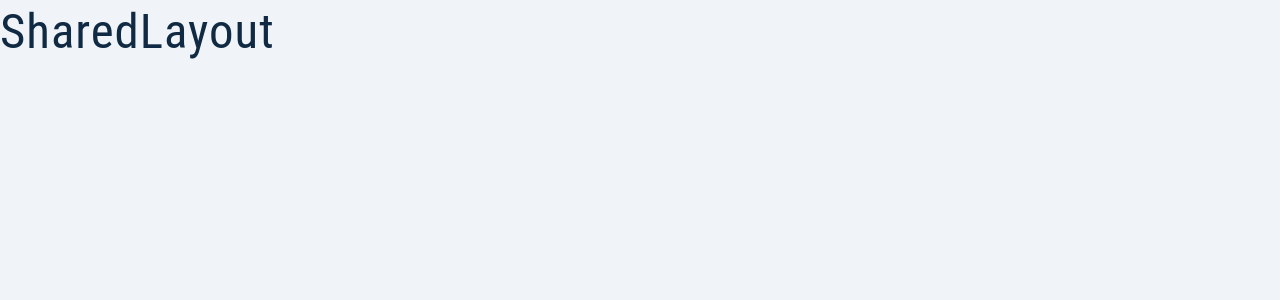
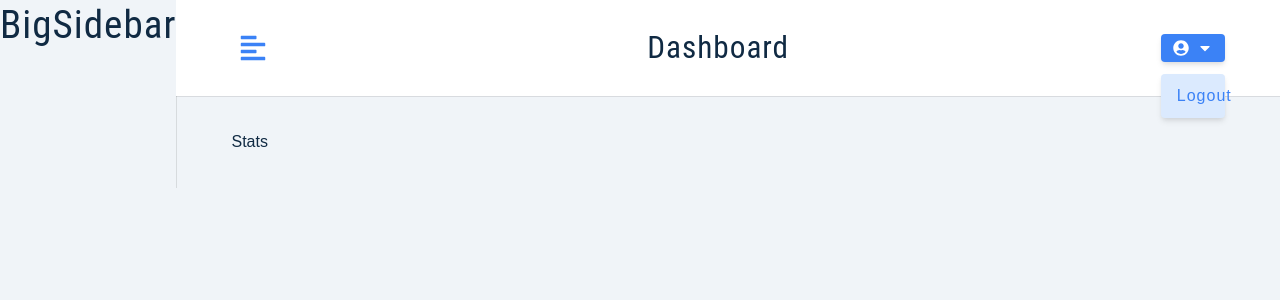
Before and after one commit to BAslani/jobster, a React (Vite) app: page / in a window 1280 px wide. Shown: the top 300 px of the page. Built offline with nearby package versions, Linux system fonts and the light colour scheme.

Commit message:
Build: setup layout and Navbar

```diff
--- /dev/null
+++ b/src/components/BigSidebar.jsx
@@ -0,0 +1,78 @@
+import styled from 'styled-components'
+
+const BigSidebar = () => {
+  return (
+    <Wrapper>
+      <h2>
+        BigSidebar
+      </h2>
+    </Wrapper>
+  )
+}
+
+const Wrapper = styled.aside`
+  display: none;
+  @media (min-width: 992px) {
+    display: block;
+    box-shadow: 1px 0px 0px 0px rgba(0, 0, 0, 0.1);
+    .sidebar-container {
+      background: var(--white);
+      min-height: 100vh;
+      height: 100%;
+      width: 250px;
+      margin-left: -250px;
+      transition: var(--transition);
+    }
+    .content {
+      position: sticky;
+      top: 0;
+    }
+    .show-sidebar {
+      margin-left: 0;
+    }
+    header {
+      height: 6rem;
+      display: flex;
+      align-items: center;
+      padding-left: 2.5rem;
+    }
+    .nav-links {
+      padding-top: 2rem;
+      display: flex;
+      flex-direction: column;
+    }
+    .nav-link {
+      display: flex;
+      align-items: center;
+      color: var(--grey-500);
+      padding: 1rem 0;
+      padding-left: 2.5rem;
+      text-transform: capitalize;
+      transition: var(--transition);
+    }
+    .nav-link:hover {
+      background: var(--grey-50);
+      padding-left: 3rem;
+      color: var(--grey-900);
+    }
+    .nav-link:hover .icon {
+      color: var(--primary-500);
+    }
+    .icon {
+      font-size: 1.5rem;
+      margin-right: 1rem;
+      display: grid;
+      place-items: center;
+      transition: var(--transition);
+    }
+    .active {
+      color: var(--grey-900);
+    }
+    .active .icon {
+      color: var(--primary-500);
+    }
+  }
+`
+
+
+export default BigSidebar
--- /dev/null
+++ b/src/components/Navbar.jsx
@@ -0,0 +1,123 @@
+import styled from 'styled-components'
+import { FaAlignLeft, FaUserCircle, FaCaretDown } from 'react-icons/fa';
+import Logo from './Logo';
+import { useState } from 'react';
+import { useDispatch, useSelector } from 'react-redux';
+
+const Navbar = () => {
+  const { user } = useSelector((store) => store.user)
+  const dispatch = useDispatch()
+  return (
+    <Wrapper>
+      <div className="nav-center">
+        <button type="button" className="toggle-btn" onClick={()=>console.log('toggle sidebar')}>
+          <FaAlignLeft />
+        </button>
+        <div>
+          <Logo />
+          <h3 className="logo-text">
+            dashboard
+          </h3>
+        </div>
+        <div className="btn-container">
+          <button type="button" className="btn" onClick={()=> console.log('toggle log out')}>
+            <FaUserCircle />
+            { user ?.name }
+            <FaCaretDown />
+          </button>
+          <div className="dropdown show-dropdown">
+            <button type="button" className="dropdown-btn" onClick={()=> console.log('log out')}>
+              logout
+            </button>
+          </div>
+        </div>
+      </div>
+    </Wrapper>
+  )
+}
+
+
+const Wrapper = styled.nav`
+  height: var(--nav-height);
+  display: flex;
+  align-items: center;
+  justify-content: center;
+  box-shadow: 0 1px 0px 0px rgba(0, 0, 0, 0.1);
+  .logo {
+    display: flex;
+    align-items: center;
+    width: 100px;
+  }
+  .nav-center {
+    display: flex;
+    width: 90vw;
+    align-items: center;
+    justify-content: space-between;
+  }
+  .toggle-btn {
+    background: transparent;
+    border-color: transparent;
+    font-size: 1.75rem;
+    color: var(--primary-500);
+    cursor: pointer;
+    display: flex;
+    align-items: center;
+  }
+  background: var(--white);
+  .btn-container {
+    position: relative;
+  }
+  .btn {
+    display: flex;
+    align-items: center;
+    justify-content: center;
+    gap: 0 0.5rem;
+    position: relative;
+    box-shadow: var(--shadow-2);
+  }
+
+  .dropdown {
+    position: absolute;
+    top: 40px;
+    left: 0;
+    width: 100%;
+    background: var(--primary-100);
+    box-shadow: var(--shadow-2);
+    padding: 0.5rem;
+    text-align: center;
+    visibility: hidden;
+    border-radius: var(--borderRadius);
+  }
+  .show-dropdown {
+    visibility: visible;
+  }
+  .dropdown-btn {
+    background: transparent;
+    border-color: transparent;
+    color: var(--primary-500);
+    letter-spacing: var(--letterSpacing);
+    text-transform: capitalize;
+    cursor: pointer;
+  }
+  .logo-text {
+    display: none;
+    margin: 0;
+  }
+  @media (min-width: 992px) {
+    position: sticky;
+    top: 0;
+
+    .nav-center {
+      width: 90%;
+    }
+    .logo {
+      display: none;
+    }
+    .logo-text {
+      display: block;
+    }
+  }
+`
+
+
+export default Navbar
--- /dev/null
+++ b/src/components/SmallSidebar.jsx
@@ -0,0 +1,88 @@
+import styled from 'styled-components'
+
+const SmallSidebar = () => {
+  return (
+    <Wrapper>
+      <h2>
+        SmallSidebar
+      </h2>
+    </Wrapper>
+  )
+}
+
+const Wrapper = styled.aside`
+  @media (min-width: 992px) {
+    display: none;
+  }
+  .sidebar-container {
+    position: fixed;
+    inset: 0;
+    background: rgba(0, 0, 0, 0.7);
+    display: flex;
+    justify-content: center;
+    align-items: center;
+    z-index: -1;
+    opacity: 0;
+    transition: var(--transition);
+  }
+  .show-sidebar {
+    z-index: 99;
+    opacity: 1;
+  }
+  .content {
+    background: var(--white);
+    width: var(--fluid-width);
+    height: 95vh;
+    border-radius: var(--borderRadius);
+    padding: 4rem 2rem;
+    position: relative;
+    display: flex;
+    align-items: center;
+    flex-direction: column;
+  }
+  .close-btn {
+    position: absolute;
+    top: 10px;
+    left: 10px;
+    background: transparent;
+    border-color: transparent;
+    font-size: 2rem;
+    color: var(--red-dark);
+    cursor: pointer;
+  }
+  .nav-links {
+    padding-top: 2rem;
+    display: flex;
+    flex-direction: column;
+  }
+  .nav-link {
+    display: flex;
+    align-items: center;
+    color: var(--grey-500);
+    padding: 1rem 0;
+    text-transform: capitalize;
+    transition: var(--transition);
+  }
+  .nav-link:hover {
+    color: var(--grey-900);
+  }
+  .nav-link:hover .icon {
+    color: var(--primary-500);
+  }
+  .icon {
+    font-size: 1.5rem;
+    margin-right: 1rem;
+    display: grid;
+    place-items: center;
+    transition: var(--transition);
+  }
+  .active {
+    color: var(--grey-900);
+  }
+  .active .icon {
+    color: var(--primary-500);
+  }
+`
+
+
+export default SmallSidebar
--- a/src/components/index.jsx
+++ b/src/components/index.jsx
@@ -1,4 +1,9 @@
 import Logo from "./Logo";
 import FormRow from "./FormRow";
+import Navbar from './Navbar'
+import BigSidebar from './BigSidebar'
+import SmallSidebar from './SmallSidebar'
 
-export {Logo, FormRow}
+export {
+    Logo, FormRow, Navbar, BigSidebar, SmallSidebar
+}
--- a/src/pages/dashboard/SharedLayout.jsx
+++ b/src/pages/dashboard/SharedLayout.jsx
@@ -1,9 +1,42 @@
-import React from 'react'
+import styled from 'styled-components'
+import { Outlet } from 'react-router-dom'
+import { BigSidebar, SmallSidebar, Navbar } from '../../components'
 
 const SharedLayout = () => {
   return (
-    <h1>SharedLayout</h1>
+    <Wrapper>
+      <main className="dashboard">
+        <SmallSidebar />
+        <BigSidebar />
+        <div>
+          <Navbar />
+          <div className="dashboard-page">
+            <Outlet />
+          </div>
+        </div>
+      </main>
+    </Wrapper>
   )
 }
 
+const Wrapper = styled.section`
+  .dashboard {
+    display: grid;
+    grid-template-columns: 1fr;
+  }
+  .dashboard-page {
+    width: 90vw;
+    margin: 0 auto;
+    padding: 2rem 0;
+  }
+  @media (min-width: 992px) {
+    .dashboard {
+      grid-template-columns: auto 1fr;
+    }
+    .dashboard-page {
+      width: 90%;
+    }
+  }
+`
+
 export default SharedLayout
```
